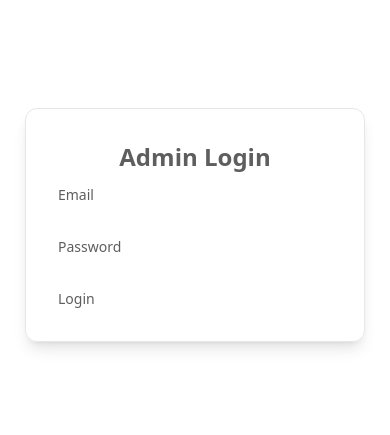
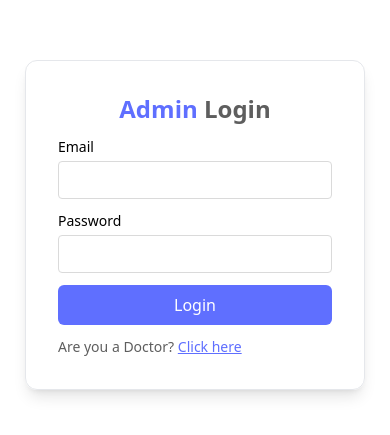
Before and after one commit to mihirgupta665/Prescripto_Care_360, a React (Vite) app in the folder admin/: page / in a window 390 px wide. Shown: the part 113-548 px from the top of the page. Built offline with nearby package versions, Linux system fonts and the light colour scheme; no server answers.

Commit message:
ENV file created login page made full styled responsive and functional

```diff
--- a/admin/src/context/AdminContext.jsx
+++ b/admin/src/context/AdminContext.jsx
@@ -1,11 +1,16 @@
-import { createContext } from "react";
+import { createContext, useState } from "react";
 
 export const AdminContext = createContext()
 
 const AdminContextProvider = (props) => {
 
+    const [aToken, setAToken] = useState("")
+
+    const backendUrl = import.meta.env.VITE_BACKEND_URL
+
     const value = {
-
+        aToken, setAToken,
+        backendUrl,
     }
 
     return(
--- a/admin/src/pages/Login.jsx
+++ b/admin/src/pages/Login.jsx
@@ -8,16 +8,21 @@ const Login = () => {
     return (
         <form className="min-h-[80vh] flex items-center">
             <div className="flex flex-col gap-3 m-auto items-start p-8 min-w-[340px] sm:min-w-96 border rounded-xl text-[#5E5E5E] text-sm shadow-lg">
-                <p className="text-2xl font-semibold m-auto"><span>{state}</span> Login</p>
-                <div>
-                    <p>Email</p>
-                    <input type="email" required />
+                <p className="text-2xl font-semibold m-auto"><span className="text-primary">{state}</span> Login</p>
+                <div className="w-full">
+                    <p className="text-black">Email</p>
+                    <input className="border border-[#DADADA] rounded w-full p-2 mt-1" type="email" required />
                 </div>
-                <div>
-                    <p>Password</p>
-                    <input type="password" required />
+                <div className="w-full">
+                    <p className="text-black">Password</p>
+                    <input className="border border-[#DADADA] rounded w-full p-2 mt-1" type="password" required />
                 </div>
-                <button>Login</button>
+                <button className="bg-primary text-white w-full py-2 rounded-md text-base">Login</button>
+                {
+                    state==="Admin"
+                    ? <p>Are you a Doctor? <span className="text-primary underline cursor-pointer" onClick={() => (setState('Doctor'))}>Click here</span></p>
+                    : <p>Are you a Admin? <span className="text-primary underline cursor-pointer" onClick={() => (setState('Admin'))}>Click here</span></p>
+                }
             </div>
         </form>
     )
--- a/admin/tailwind.config.js
+++ b/admin/tailwind.config.js
@@ -6,7 +6,7 @@ export default {
   ],
   theme: {
     extend: {
-      color: {
+      colors: {
         'primary':"#5F6FFF"
       }
     },
```
Also changed, not shown: 1 other file (tests, documents, lock files or other folders).
